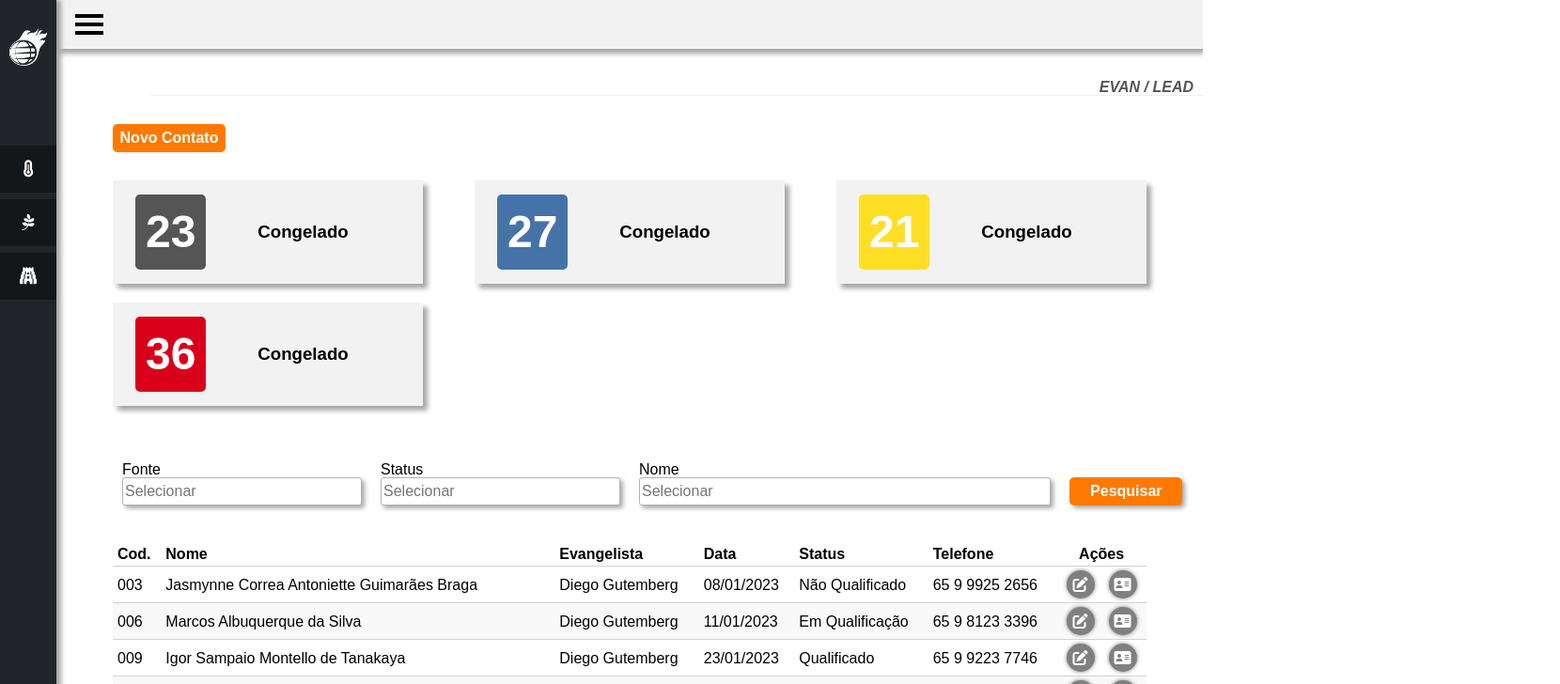
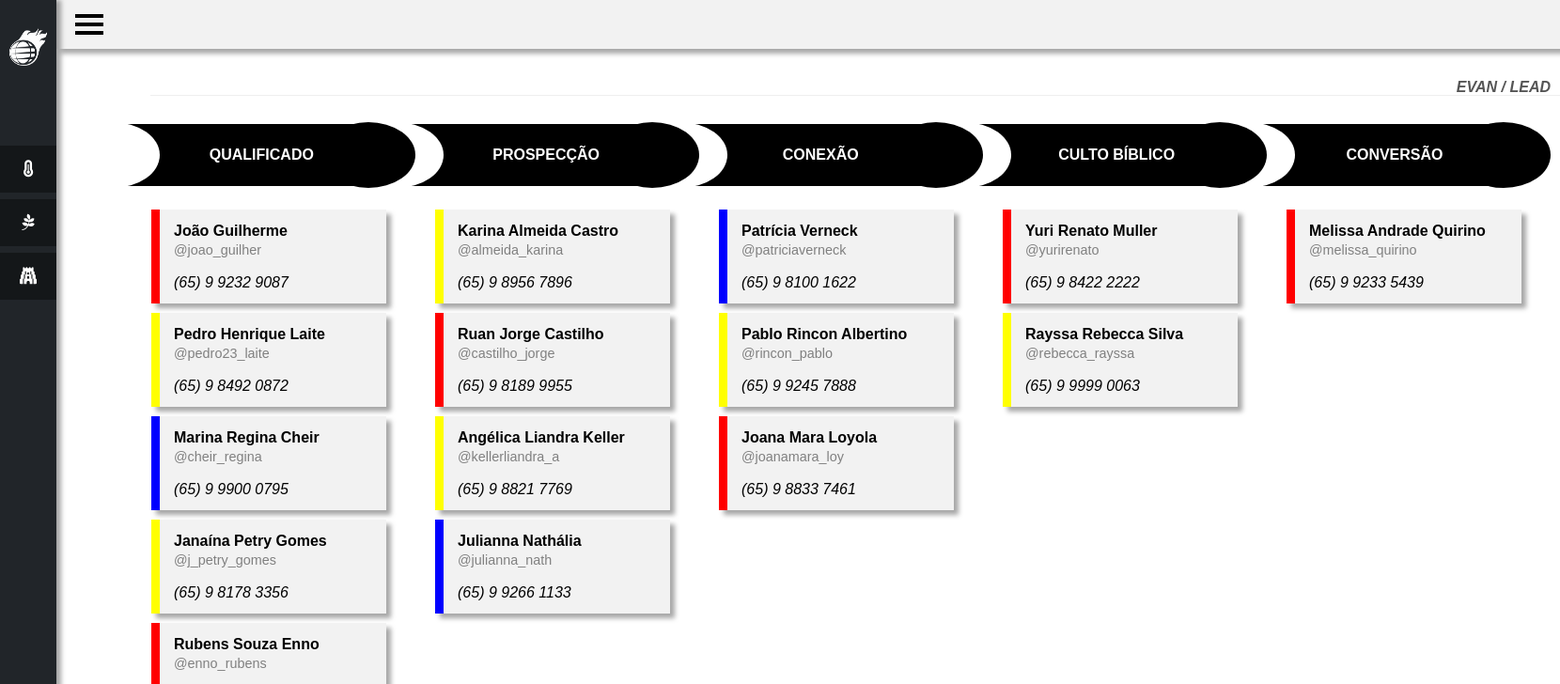
Before and after one commit to Mickael-Luiz/EVAN-SIBN---Front, an Angular app: page /pipeline in a window 1280 px wide. Shown: the top 728 px of the page at 94% size, 1660 px wide, since content can reach past the window. Built offline with nearby package versions, Linux system fonts and the light colour scheme.

Commit message:
criação da pagina pipeline

```diff
--- a/package.json
+++ b/package.json
@@ -11,6 +11,7 @@
   "private": true,
   "dependencies": {
     "@angular/animations": "^15.1.0",
+    "@angular/cdk": "^15.2.9",
     "@angular/common": "^15.1.0",
     "@angular/compiler": "^15.1.0",
     "@angular/core": "^15.1.0",
--- a/src/app/app-routing.module.ts
+++ b/src/app/app-routing.module.ts
@@ -12,7 +12,7 @@ const routes: Routes = [
     path: 'lead', loadChildren: () => import('./modules/lead/lead.module').then(m => m.LeadModule)
   },
   {
-    path: 'pipeline', loadChildren: () => import('./modules/lead/lead.module').then(m => m.LeadModule)
+    path: 'pipeline', loadChildren: () => import('./modules/pipeline/pipeline.module').then(m => m.PipelineModule)
   }
 ];
 
--- a/src/app/components/table/table.component.scss
+++ b/src/app/components/table/table.component.scss
@@ -39,7 +39,7 @@ table {
       height: 30px;
       width: 30px;
       border: none;
-      box-shadow: 0px 0px 4px rgba(0, 0, 0, .5);
+      box-shadow: 2px 2px 4px rgba(0, 0, 0, .5);
     }
   }
 }
--- a/src/app/modules/lead/lead/lead.component.ts
+++ b/src/app/modules/lead/lead/lead.component.ts
@@ -17,8 +17,8 @@ export class LeadComponent {
     { column: 'Status', field: 'status', align: 'left' },
     { column: 'Telefone', field: 'phone', align: 'left' },
     { column: 'Ações', field: 'action', align: 'center', buttons: [
-      {icon: 'fa-solid fa-pen-to-square', color: 'white', backgroundColor: 'gray'},
-      {icon: 'fa-solid fa-address-card', color: 'white', backgroundColor: 'gray'}
+      {icon: 'fa-solid fa-pen-to-square', color: '#FF7900', backgroundColor: 'white'},
+      {icon: 'fa-solid fa-address-card', color: '#FF7900', backgroundColor: 'white'}
     ] },
   ]
 
--- /dev/null
+++ b/src/app/modules/pipeline/pipeline/pipeline.component.html
@@ -0,0 +1,19 @@
+<div class="pipeline-container">
+  <app-beadcrumb></app-beadcrumb>
+  <div class="content-pipeline">
+    <div *ngFor="let item of container" class="container-cards" (dragover)="allowDrop($event)" (drop)="drop($event, item.header)">
+      <div class="header">
+        <span>{{item.header}}</span>
+      </div>
+      <div class="content-cards">
+        <div class="pipe-card" *ngFor="let card of item.card" [ngStyle]="{'border-left': '9px solid ' + card.status}" draggable="true" (dragstart)="startDrag($event, item.header, card.name)">
+          <div>
+            <span class="name-span">{{card.name}}</span>
+            <span class="email-span">{{card.email}}</span>
+          </div>
+          <span class="phone-span">{{card.phone}}</span>
+        </div>
+      </div>
+    </div>
+  </div>
+</div>
--- /dev/null
+++ b/src/app/modules/pipeline/pipeline/pipeline.component.scss
@@ -0,0 +1,105 @@
+.pipeline-container {
+  height: 100%;
+  width: 100%;
+
+  .content-pipeline {
+    display: flex;
+    gap: 30px;
+    padding: 0 60px;
+    height: 100%;
+    width: 100%;
+    justify-content: center;
+
+    .container-cards {
+      height: 100%;
+      width: 272px;
+      display: flex;
+      gap: 10px;
+      flex-direction: column;
+      margin-bottom: 20px;
+
+      .header {
+        width: 100%;
+        height: 70px;
+        background-color: black;
+        position: relative;
+        display: flex;
+        align-items: center;
+        color: white;
+        font-weight: bold;
+        margin-bottom: 15px;
+
+        span {
+          position: absolute;
+          transform: translateX(125px) translateX(-20%);
+          z-index: 3;
+        }
+
+      }
+      .header::before {
+        content: '';
+        height: 70px;
+        width: 100px;
+        background-image: linear-gradient(to right, transparent 50%, white 50%);
+        position: absolute;
+        border-radius: 50%;
+        left: 0;
+        transform: translateX(-50%);
+        z-index: 1;
+      }
+      .header::after {
+        content: '';
+        height: 70px;
+        width: 100px;
+        background-color: black;
+        position: absolute;
+        border-radius: 50%;
+        right: 0;
+        transform: translateX(50%);
+        z-index: 2;
+      }
+
+      .content-cards {
+        display: flex;
+        flex-direction: column;
+        align-items: center;
+        gap: 10px;
+        width: 100%;
+        height: 700px;
+        overflow-y: auto;
+        overflow-x: hidden;
+        transform: translateX(30px);
+
+        .pipe-card {
+          width: 250px;
+          height: 100px;
+          background-color: #f2f2f2;
+          box-shadow: 5px 5px 5px rgba(0, 0, 0, .35);
+          padding: 15px;
+          display: flex;
+          flex-direction: column;
+          gap: 20px;
+          cursor: pointer;
+
+          div {
+            display: flex;
+            flex-direction: column;
+            gap: 5px;
+
+            .name-span {
+              font-weight: bold;
+            }
+            .email-span {
+              color: gray;
+              font-size: .9em;
+            }
+          }
+
+          .phone-span {
+            font-style: italic;
+          }
+        }
+      }
+    }
+  }
+}
--- /dev/null
+++ b/src/app/modules/pipeline/pipeline/pipeline.component.ts
@@ -0,0 +1,75 @@
+import { Component } from '@angular/core';
+
+interface IContainer {
+  header: string;
+  card: ICard[];
+}
+
+interface ICard {
+  name: string;
+  email: string;
+  phone: string;
+  status: string;
+}
+
+@Component({
+  selector: 'app-pipeline',
+  templateUrl: './pipeline.component.html',
+  styleUrls: ['./pipeline.component.scss']
+})
+export class PipelineComponent {
+
+  container: IContainer[] = [
+    {header: 'QUALIFICADO', card: [
+      { name: 'João Guilherme', email: '@joao_guilher', phone: '(65) 9 9232 9087', status: 'red' },
+      { name: 'Pedro Henrique Laite', email: '@pedro23_laite', phone: '(65) 9 8492 0872', status: 'yellow' },
+      { name: 'Marina Regina Cheir', email: '@cheir_regina', phone: '(65) 9 9900 0795', status: 'blue' },
+      { name: 'Janaína Petry Gomes', email: '@j_petry_gomes', phone: '(65) 9 8178 3356', status: 'yellow' },
+      { name: 'Rubens Souza Enno', email: '@enno_rubens', phone: '(65) 9 9346 7896', status: 'red' }
+    ]},
+    {header: 'PROSPECÇÃO', card: [
+      {name: 'Karina Almeida Castro', email: '@almeida_karina', phone: '(65) 9 8956 7896', status: 'yellow' },
+      {name: 'Ruan Jorge Castilho', email: '@castilho_jorge', phone: '(65) 9 8189 9955', status: 'red' },
+      {name: 'Angélica Liandra Keller', email: '@kellerliandra_a', phone: '(65) 9 8821 7769', status: 'yellow' },
+      {name: 'Julianna Nathália ', email: '@julianna_nath', phone: '(65) 9 9266 1133', status: 'blue' }
+    ]},
+    {header: 'CONEXÃO', card: [
+      {name: 'Patrícia Verneck', email: '@patriciaverneck', phone: '(65) 9 8100 1622', status: 'blue' },
+      {name: 'Pablo Rincon Albertino', email: '@rincon_pablo', phone: '(65) 9 9245 7888', status: 'yellow' },
+      {name: 'Joana Mara Loyola', email: '@joanamara_loy', phone: '(65) 9 8833 7461', status: 'red' }
+  ]},
+    {header: 'CULTO BÍBLICO', card: [
+      {name: 'Yuri Renato Muller', email: '@yurirenato', phone: '(65) 9 8422 2222', status: 'red' },
+      {name: 'Rayssa Rebecca Silva', email: '@rebecca_rayssa', phone: '(65) 9 9999 0063', status: 'yellow' }
+  ]},
+    {header: 'CONVERSÃO', card: [
+      {name: 'Melissa Andrade Quirino', email: '@melissa_quirino', phone: '(65) 9 9233 5439', status: 'red' }
+    ]},
+  ]
+
+  startDrag(event: any, originalContainer: string, cardId: string) {
+    event.dataTransfer.setData('originalContainer', originalContainer);
+    event.dataTransfer.setData('cardId', cardId);
+  }
+
+  allowDrop(event: any) {
+    event.preventDefault();
+  }
+
+  drop(event: any, targetContainerHeader: string) {
+    event.preventDefault();
+    const origContainerHeader = event.dataTransfer.getData('originalContainer');
+    const cardID = event.dataTransfer.getData('cardId');
+
+    const sourceContainer = this.container.find(container => container.header === origContainerHeader);
+    const cardIndex = sourceContainer!.card.findIndex(card => card.name === cardID);
+    const cardRemoved = sourceContainer!.card.splice(cardIndex, 1)[0];
+
+    const targetContainer = this.container.find(container => container.header === targetContainerHeader);
+    targetContainer?.card.push(cardRemoved)
+
+    this.container.find(container => container.header === origContainerHeader)?.card.filter(card => card.name !== cardID);
+
+  }
+
+}
```
Also changed, not shown: src/app/modules/pipeline/pipeline-routing.module.ts (added, +13 -0 lines), src/app/modules/pipeline/pipeline.module.ts (added, +19 -0 lines), src/app/interfaces/ITableData.ts (added), 2 other files (tests, documents, lock files or other folders).
